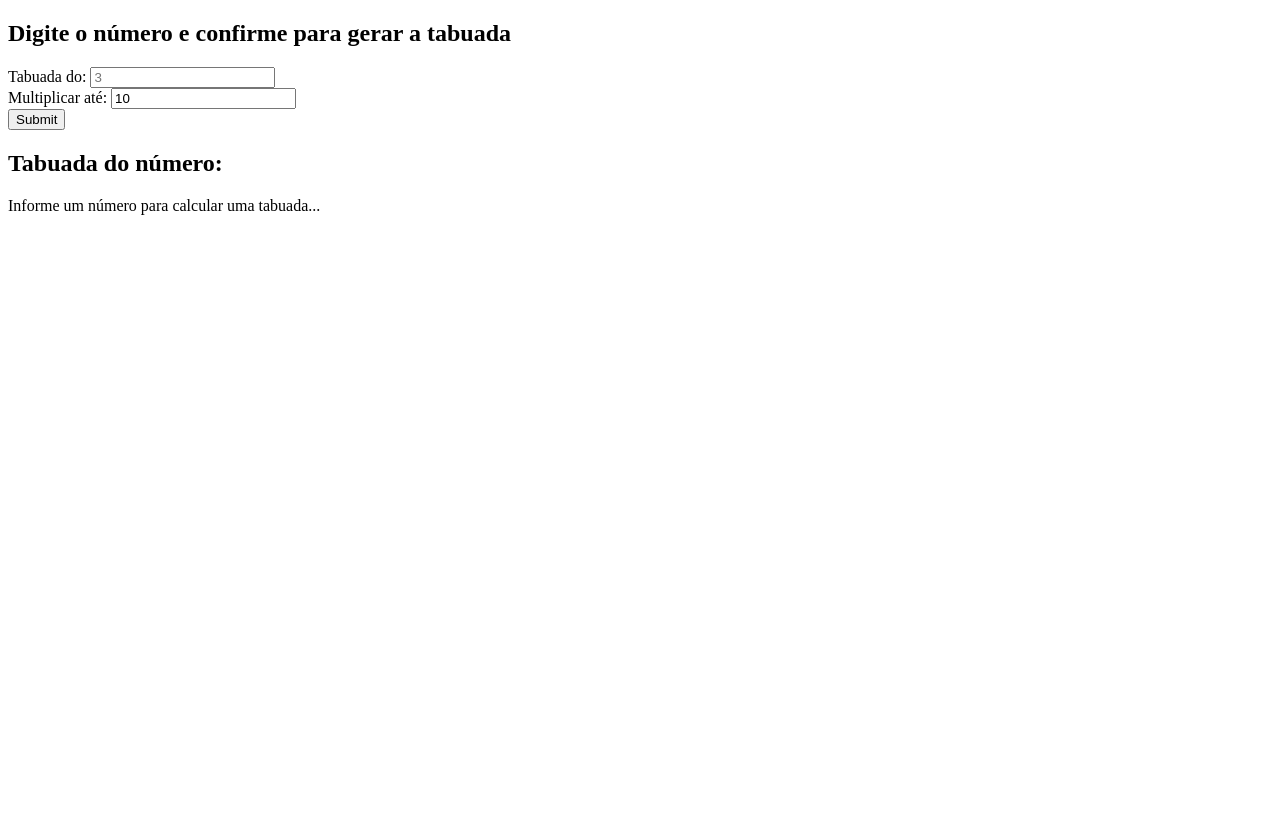
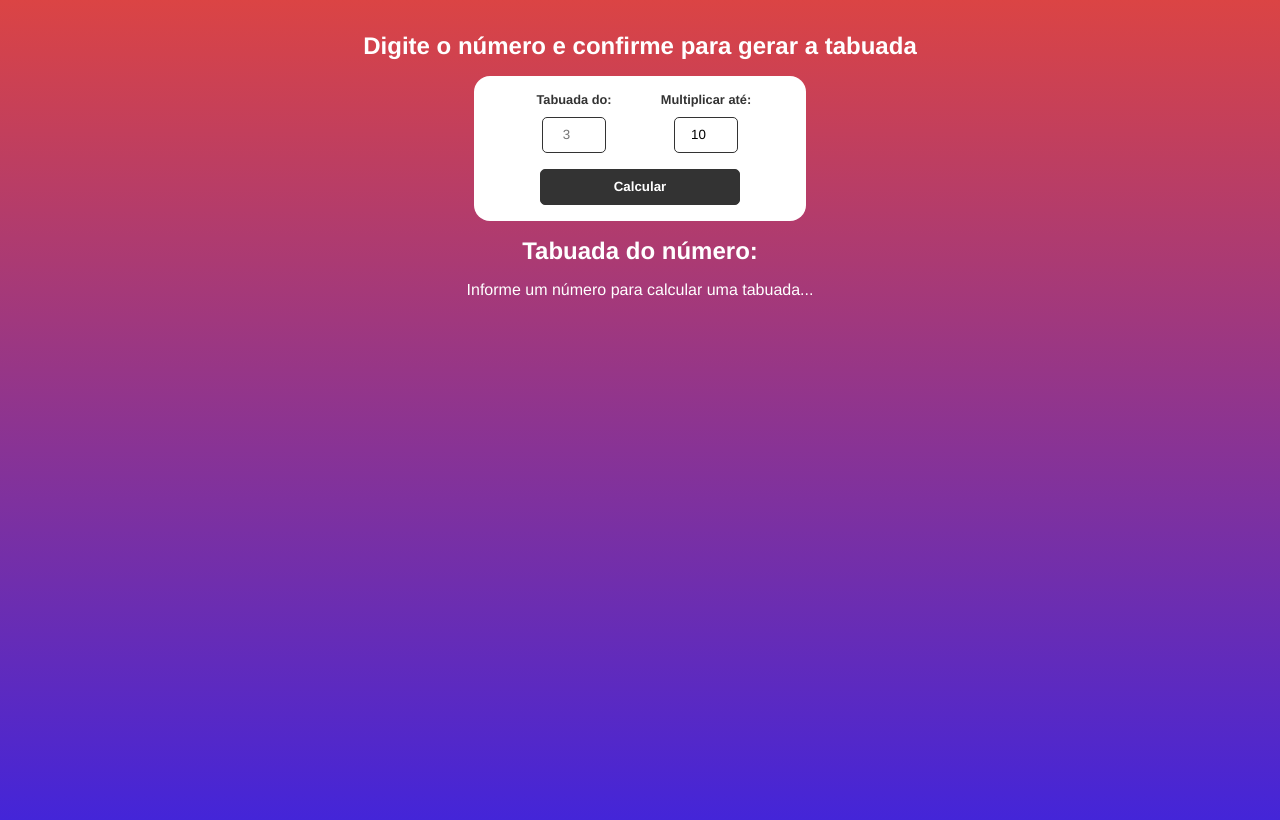
Before and after one commit to dduartess/JavaScript, a plain HTML site: page Tabuada/index.html in a window 1280 px wide. Drawn offline with Linux system fonts and the light colour scheme.

Commit message:
css created

```diff
--- a/Tabuada/css/styles.css
+++ b/Tabuada/css/styles.css
@@ -0,0 +1,66 @@
+*{
+    margin: 0;
+    padding: 0;
+    font-family: Helvetica;
+}
+
+body{
+    text-align: center;
+    padding: 2rem;
+    min-height: 100vh;
+    background: linear-gradient(180deg, #DB4444 0%, #3f24dd 98%);
+    color: #fff;
+}
+
+h2{
+    margin-bottom: 1rem;
+}
+
+#multiplication-form{
+    display: flex;
+    justify-content: center;
+    align-items: center;
+    flex-wrap: wrap;
+    max-width: 300px;
+    margin: 1rem auto;
+    padding: 1rem;
+    background-color: #fff;
+    border-radius: 1rem;
+    color: #333;
+}
+
+.form-control{
+    display: flex;
+    flex-direction: column;
+    align-items: center;
+    width: 100px;
+    margin: 0 1rem;
+}
+
+.form-control label{
+    margin-bottom: 0.6rem;
+    font-size: 0.8rem;
+    font-weight: bold;
+}
+
+.form-control input{
+    margin-bottom: 1rem;
+    flex: 1;
+    padding: 0.6rem 0.4rem;
+    border: 1px solid #333;
+    width: 50px;
+    border-radius: 5px;
+    text-align: center;
+}
+
+#multiplication-form input[type="submit"]{
+    max-height: 50px;
+    padding: 0.6rem 1.2rem;
+    width: 200px;
+    color: #fff;
+    background-color: #333;
+    border: 1px solid #333;
+    border-radius: 5px;
+    cursor: pointer;
+    font-weight: bold;
+}
--- a/Tabuada/index.html
+++ b/Tabuada/index.html
@@ -18,7 +18,7 @@
             <label for="multiplicator">Multiplicar até: </label>
             <input type="number" name="multiplicator" id="multiplicator" value="10">
         </div>
-        <input type="submit" id="calcular">
+        <input type="submit" id="calcular" value="Calcular">
     </form>
     <div id="multiplication-table">
         <h2 id="multiplication-title">Tabuada do número: <span></span></h2>
```
